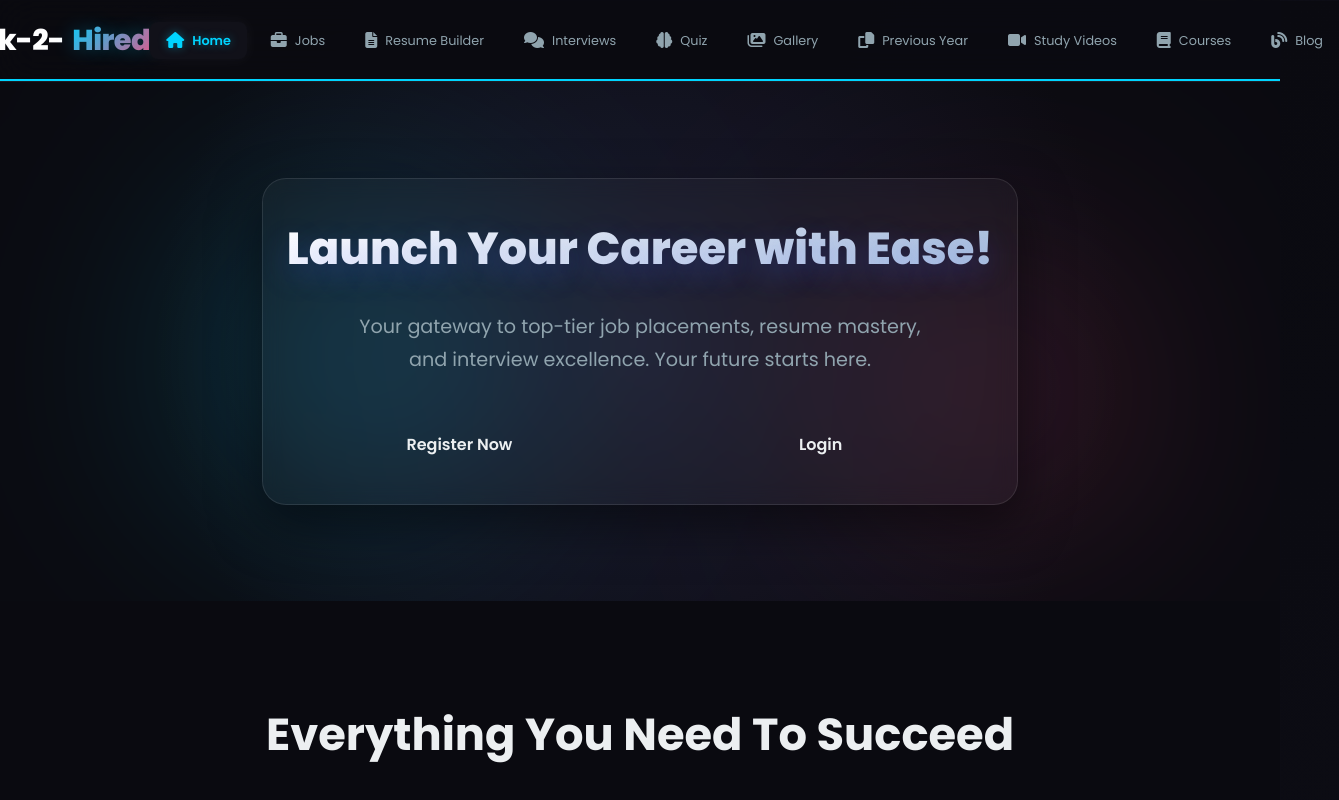
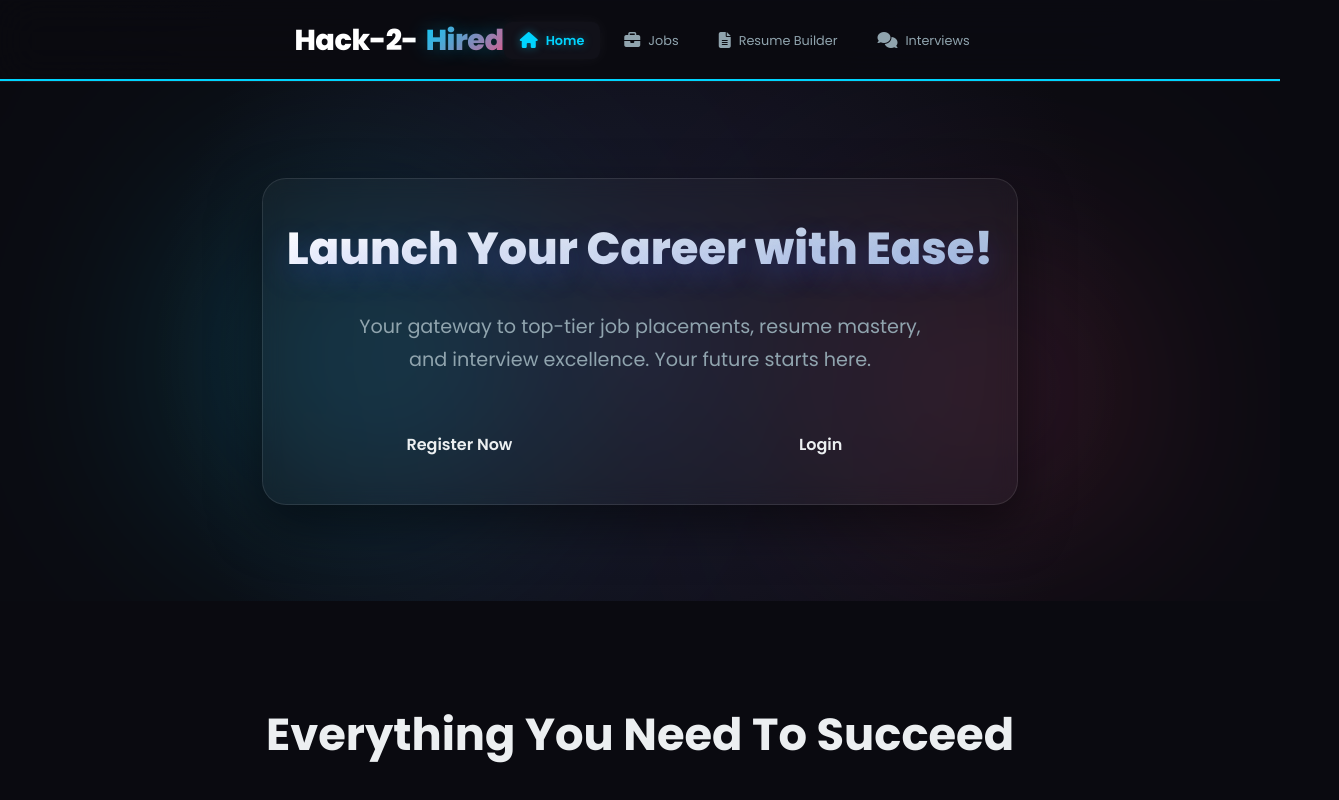
Before and after one commit to abhi6101/hack-react, a React (Vite) app: page / in a window 1280 px wide. Shown: the top 800 px of the page, 1339 px wide, since content can reach past the window. Built offline with nearby package versions, Linux system fonts and the light colour scheme.

Commit message:
feat: Show auth-required pages only for logged-in users on desktop

```diff
--- a/src/components/Navbar.jsx
+++ b/src/components/Navbar.jsx
@@ -39,12 +39,19 @@ const Navbar = () => {
                 <Link to="/jobs" className={isActive('/jobs')}><i className="fas fa-briefcase"></i> Jobs</Link>
                 <Link to="/resume" className={isActive('/resume')}><i className="fas fa-file-alt"></i> Resume Builder</Link>
                 <Link to="/interview" className={isActive('/interview')}><i className="fas fa-comments"></i> Interviews</Link>
+
+                {/* Show these only if authenticated OR on mobile */}
+                {(localStorage.getItem('authToken') || isMenuOpen) && (
+                    <>
                         <Link to="/quiz" className={isActive('/quiz')}><i className="fas fa-brain"></i> Quiz</Link>
                         <Link to="/gallery" className={isActive('/gallery')}><i className="fas fa-images"></i> Gallery</Link>
                         <Link to="/papers" className={isActive('/papers')}><i className="fas fa-copy"></i> Previous Year</Link>
                         <Link to="/videos" className={isActive('/videos')}><i className="fas fa-video"></i> Study Videos</Link>
                         <Link to="/courses" className={isActive('/courses')}><i className="fas fa-book"></i> Courses</Link>
                         <Link to="/blog" className={isActive('/blog')}><i className="fas fa-blog"></i> Blog</Link>
+                    </>
+                )}
+
                 {localStorage.getItem('userRole') === 'ADMIN' && (
                     <Link to="/admin" className={isActive('/admin')}><i className="fas fa-shield-alt"></i> Admin Dashboard</Link>
                 )}
```
Lines whose indentation alone changed are shown as unchanged.
